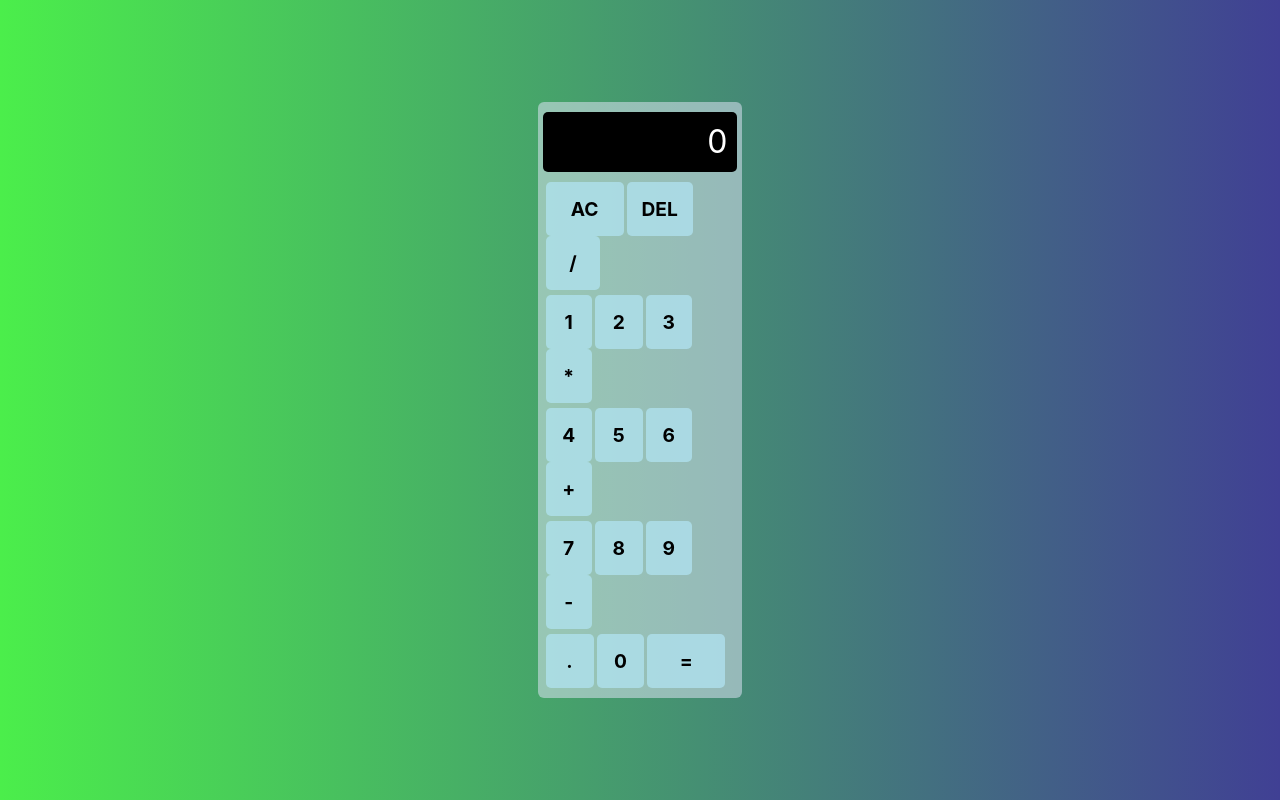
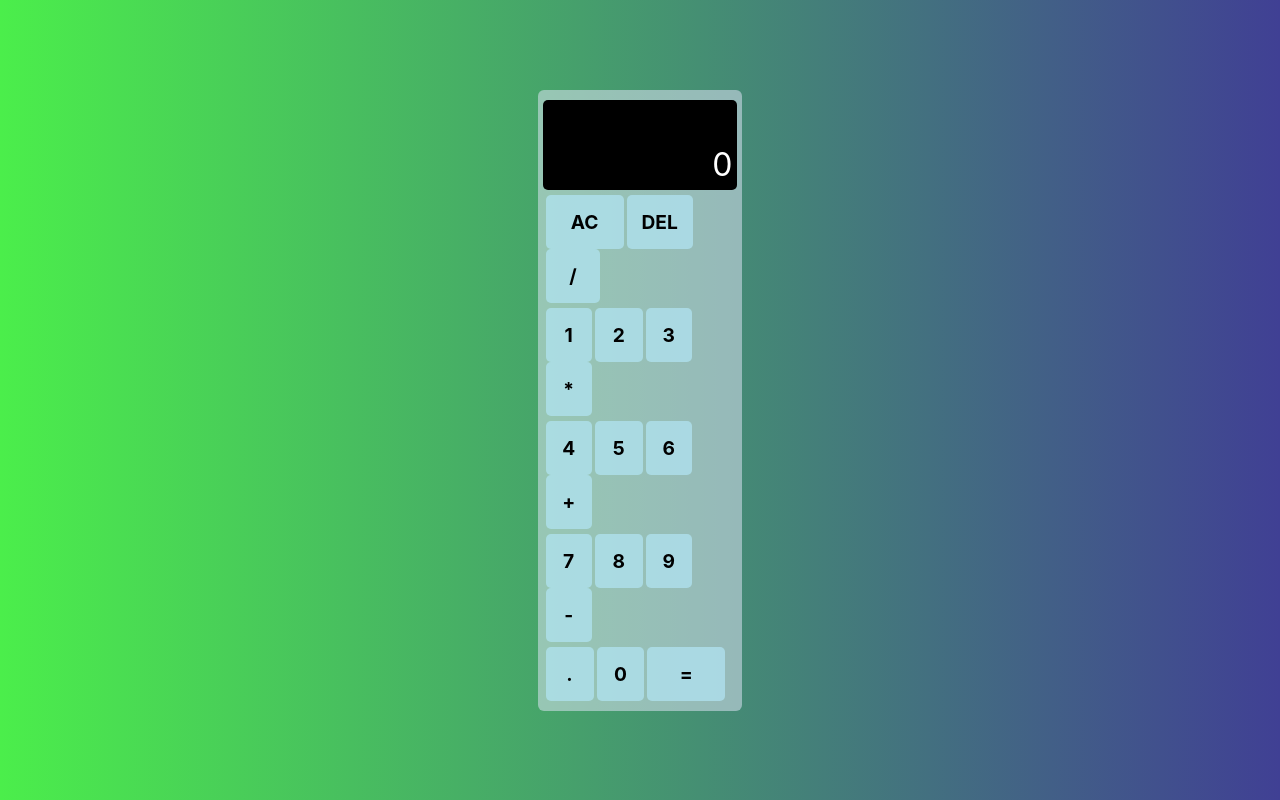
Before and after one commit to paren-thesis/Calculator, a React (Vite) app: page / in a window 1280 px wide. Built offline with nearby package versions, Linux system fonts and the light colour scheme.

Commit message:
Resized screen place

```diff
--- a/src/App.css
+++ b/src/App.css
@@ -25,13 +25,14 @@
   background: black;
   color: white;
   font-size: 2rem;
-  height: 60px;
+  height: 90px;
   display: flex;
   align-items: center;
   justify-content: end;
-  padding: 10px;
+  padding-top: 40px;
+  padding-right: 5px;
   border-radius: 5px;
-  margin-bottom: 10px;
+  margin-bottom: 5px;
   max-width: 100%;
 }
 
```
